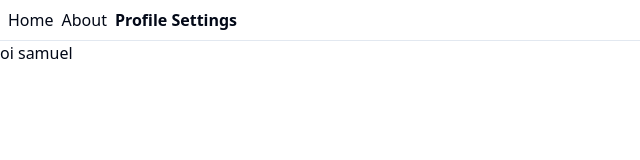
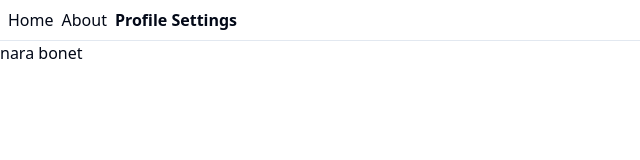
Before and after one commit to Aprender-e-Crescer/crowdfy, a React (Vite) app: page /profile-settings in a window 1280 px wide. Shown: the top 160 px of the page, without its empty margins (0-640 px from the left). Built offline with nearby package versions, Linux system fonts and the light colour scheme.

Commit message:
criando componente localization

```diff
--- /dev/null
+++ b/src/components/ui/localization.tsx
@@ -0,0 +1,5 @@
+export function Localization() {
+    return (
+        <p>nara bonet</p>
+    )
+}
--- a/src/routes/profile-settings.tsx
+++ b/src/routes/profile-settings.tsx
@@ -1,4 +1,5 @@
-import Footer from '@/components/ui/footer'
+
+import { Localization } from '@/components/ui/localization'
 import { createFileRoute } from '@tanstack/react-router'
 
 export const Route = createFileRoute('/profile-settings')({
@@ -7,6 +8,6 @@ export const Route = createFileRoute('/profile-settings')({
 
 function ProfileSettings() {
   return (
-    <Footer />
+    <Localization />
   )
 }
```
